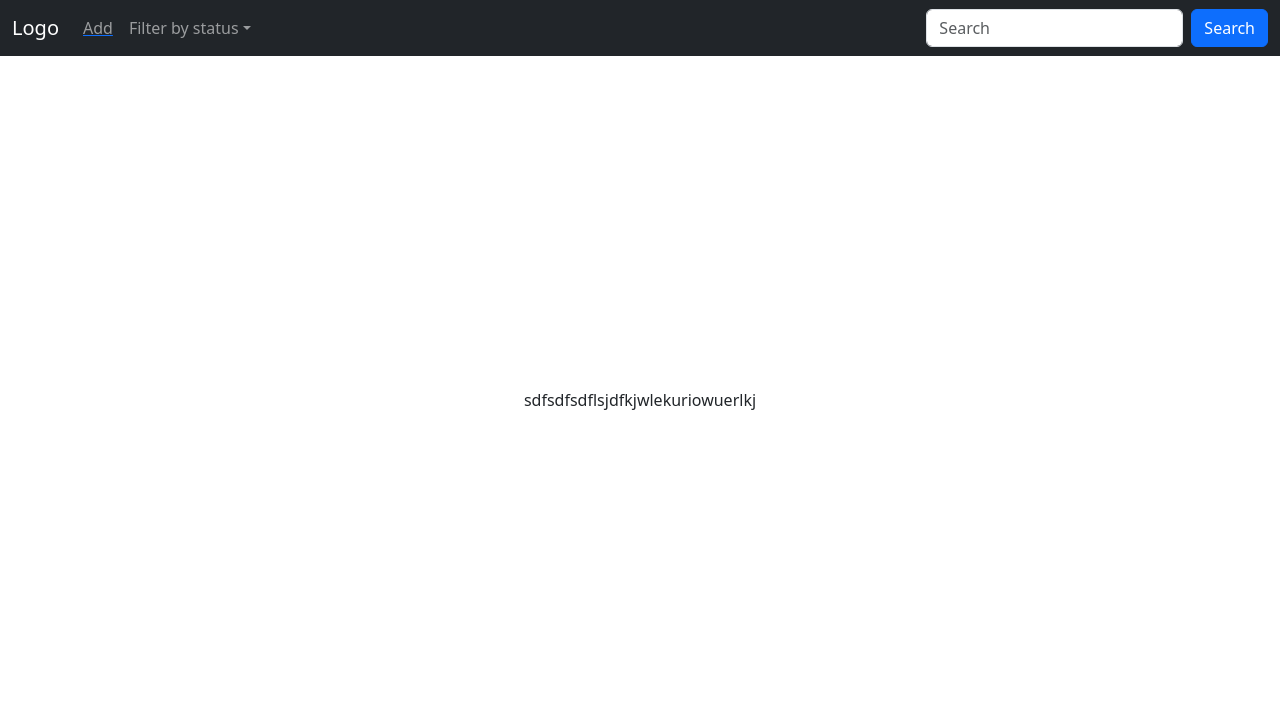
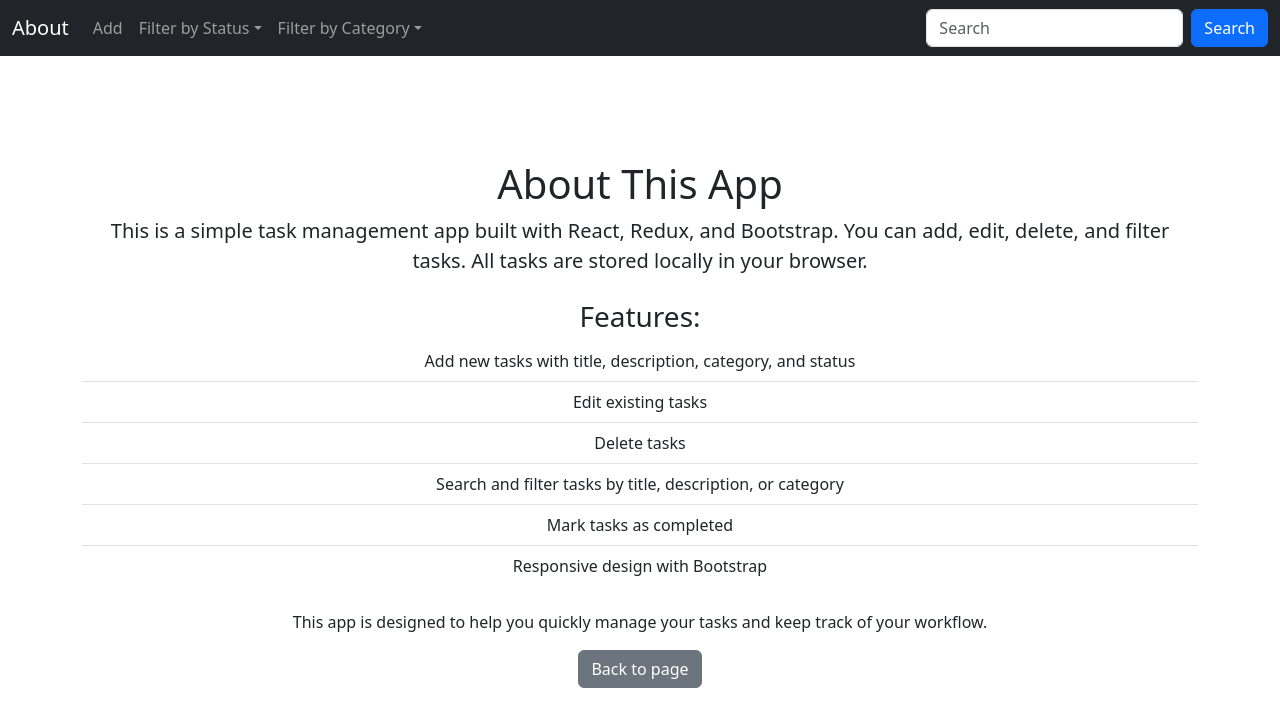
Before and after one commit to swan07222/task-manage, a React (Vite) app: page /about in a window 1280 px wide. Shown: the top 726 px of the page. Built offline with nearby package versions, Linux system fonts and the light colour scheme.

Commit message:
Implement main functionality

```diff
--- a/src/App.jsx
+++ b/src/App.jsx
@@ -1,5 +1,5 @@
 import { useState } from 'react'
-import { BrowserRouter as Router, Route,  Routes} from 'react-router-dom';
+import { BrowserRouter as Router, Route, Routes } from 'react-router-dom';
 import Add from './component/routes/add.jsx'
 import Edit from './component/routes/edit.jsx'
 import About from './component/routes/about.jsx'
@@ -7,23 +7,34 @@ import Navbar from './component/layout/Navbar.jsx'
 import Landing from './component/layout/Landing.jsx'
 import './App.css'
 
-function App()
-{
+function App() {
   const [searchTerm, setSearchTerm] = useState("");
+  const [statusFilter, setStatusFilter] = useState("all");
+  const [categoryFilter, setCategoryFilter] = useState("all");
+
   return (
-    <>
-
-          <Router>
-            <Navbar searchTerm={searchTerm} setSearchTerm={setSearchTerm} />
-            <Routes>
-              <Route path='/' element={<Landing />} />
-              <Route exact path='/add' element={<Add/>} />
-              <Route exact path='/edit/:id' element={<Edit/>} />
-              <Route exact path='/about' element={<About/>} />
-            </Routes>
-          </Router>
-
-    </>
+    <Router>
+      <Navbar
+        searchTerm={searchTerm}
+        setSearchTerm={setSearchTerm}
+        statusFilter={statusFilter}
+        setStatusFilter={setStatusFilter}
+        categoryFilter={categoryFilter}
+        setCategoryFilter={setCategoryFilter}
+      />
+      <Routes>
+        <Route path='/' element={
+          <Landing
+            searchTerm={searchTerm}
+            statusFilter={statusFilter}
+            categoryFilter={categoryFilter}
+          />
+        }/>
+        <Route exact path='/add' element={<Add />} />
+        <Route exact path='/edit/:id' element={<Edit />} />
+        <Route exact path='/about' element={<About />} />
+      </Routes>
+    </Router>
   )
 }
 
--- a/src/component/layout/Landing.jsx
+++ b/src/component/layout/Landing.jsx
@@ -1,14 +1,14 @@
 import React, { useEffect } from "react";
 import { connect } from "react-redux";
-import { showTasks } from "../../actions/taskactions";
+import { showTasks, deleteTask } from "../../actions/taskactions";
 import { useNavigate } from 'react-router-dom';
-import { deleteTask } from '../../actions/taskactions';
 
+const Landing = ({ tasks, dispatch, searchTerm, statusFilter, categoryFilter }) => {
+  useEffect(() => {
+    dispatch(showTasks());
+  }, [dispatch]);
 
-const Landing = ({ tasks, dispatch }) => {
-  useEffect(() => {
-    dispatch(showTasks()); // load tasks on mount
-  }, [dispatch]);
+  const navigate = useNavigate();
 
   const handleDelete = (id) => {
     if (window.confirm('Are you sure you want to delete this task?')) {
@@ -16,36 +16,48 @@ const Landing = ({ tasks, dispatch }) => {
     }
   };
 
-  const navigate = useNavigate();
+  const filteredTasks = (tasks || []).filter(task => {
+    const term = (searchTerm || "").toLowerCase();
+    const status = (statusFilter || "all").toLowerCase();
+    const category = (categoryFilter || "all").toLowerCase();
+
+    const matchesSearch =
+      (task.title || "").toLowerCase().includes(term) ||
+      (task.description || "").toLowerCase().includes(term) ||
+      (task.category || "").toLowerCase().includes(term);
+
+    const matchesStatus =
+      status === "all" ? true : (task.status || "").toLowerCase() === status;
+
+    const matchesCategory =
+      category === "all" ? true : (task.category || "").toLowerCase() === category;
+
+    return matchesSearch && matchesStatus && matchesCategory;
+  });
 
   return (
     <div className="container mt-3">
       <h2>Tasks</h2>
+      {filteredTasks.length === 0 ? (
+        <p>No tasks found.</p>
+      ) : (
         <ul className="list-group">
-            {(tasks || []).map((task, idx) => (
+          {filteredTasks.map((task, idx) => (
             <div key={idx} className="list-group-item mb-4">
               <li className="mb-3"><strong>{task.title}</strong></li>
               <li>
                 {task.description}
-                    {task.status === 'Completed' && (
-                         <span className="badge bg-secondary ms-2 mb-4 text-warning">{task.status}</span>
-                        )}
-                    {task.status !== 'Completed' && (
                 <span className="badge bg-secondary ms-2 mb-4">{task.status}</span>
-                    )}
               </li>
+              <li className="mb-2">{task.category}</li>
               <li>
-
-                    <button className="btn btn-danger me-2 ms-2" onClick={() => navigate(`/edit/${idx}`)}>
-                        Edit
-                    </button>
-                    <button className="btn btn-danger me-2 ms-2" onClick={() => handleDelete(idx)}>
-                        Delete
-                    </button>
+                <button className="btn btn-danger me-2" onClick={() => navigate(`/edit/${idx}`)}>Edit</button>
+                <button className="btn btn-danger me-2" onClick={() => handleDelete(idx)}>Delete</button>
               </li>
             </div>
           ))}
         </ul>
+      )}
     </div>
   );
 };
--- a/src/component/layout/Navbar.jsx
+++ b/src/component/layout/Navbar.jsx
@@ -1,54 +1,66 @@
-import React from 'react';
-import { Link } from 'react-router-dom';
-import PropTypes from 'prop-types';
-import { connect } from "react-redux";
+import React from "react";
+import { Link, useNavigate } from "react-router-dom";
 
-const Navbar = ({ searchTerm, setSearchTerm }) => {
+const Navbar = ({ searchTerm, setSearchTerm, statusFilter, setStatusFilter, categoryFilter, setCategoryFilter }) => {
+  const navigate = useNavigate();
+
   return (
     <nav className="navbar navbar-expand-sm navbar-dark bg-dark fixed-top">
       <div className="container-fluid">
-        {/* Use Link directly, no nested <a> */}
-        <Link className="navbar-brand" to="/about">
-          Logo
-        </Link>
 
-        <button className="navbar-toggler" type="button" data-bs-toggle="collapse" data-bs-target="#mynavbar">
+        <Link className="navbar-brand" to="/about">About</Link>
+
+        <button className="navbar-toggler" type="button">
           <span className="navbar-toggler-icon"></span>
         </button>
 
         <div className="collapse navbar-collapse" id="mynavbar">
           <ul className="navbar-nav me-auto mb-2 mb-sm-0">
 
-            {/* Add task button */}
-            <Link to="/add">
-              <li className="nav-item">
             <button
               type="button"
               className="nav-link btn btn-link"
-                  data-bs-toggle="modal"
-                  data-bs-target="#add"
+              onClick={() => navigate(`/add`)}
             >
               Add
             </button>
-              </li>
-            </Link>
 
-            {/* Dropdown */}
+            {/* Status Filter */}
             <li className="nav-item dropdown">
               <a className="nav-link dropdown-toggle" href="#" role="button" data-bs-toggle="dropdown">
-                Filter by status
+                Filter by Status
               </a>
               <ul className="dropdown-menu">
-                <li><a className="dropdown-item" href="#">Link</a></li>
-                <li><a className="dropdown-item" href="#">Another link</a></li>
-                <li><a className="dropdown-item" href="#">A third link</a></li>
+                <li><button className="dropdown-item" onClick={() => setStatusFilter("all")}>All</button></li>
+                <li><button className="dropdown-item" onClick={() => setStatusFilter("not started")}>Not started</button></li>
+                <li><button className="dropdown-item" onClick={() => setStatusFilter("started")}>Started</button></li>
+                <li><button className="dropdown-item" onClick={() => setStatusFilter("completed")}>Completed</button></li>
+              </ul>
+            </li>
+
+            {/* Category Filter */}
+            <li className="nav-item dropdown">
+              <a className="nav-link dropdown-toggle" href="#" role="button" data-bs-toggle="dropdown">
+                Filter by Category
+              </a>
+              <ul className="dropdown-menu">
+                <li><button className="dropdown-item" onClick={() => setCategoryFilter("all")}>All</button></li>
+                <li><button className="dropdown-item" onClick={() => setCategoryFilter("work")}>Work</button></li>
+                <li><button className="dropdown-item" onClick={() => setCategoryFilter("personal")}>Personal</button></li>
+                <li><button className="dropdown-item" onClick={() => setCategoryFilter("learning")}>Learning</button></li>
               </ul>
             </li>
           </ul>
 
-          {/* Search form */}
+          {/* Search */}
           <form className="d-flex">
-            <input className="form-control me-2" type="text" placeholder="Search" onChange={(e) => setSearchTerm(e.target.value)} />
+            <input
+              className="form-control me-2"
+              type="text"
+              placeholder="Search"
+              value={searchTerm}
+              onChange={(e) => setSearchTerm(e.target.value)}
+            />
             <button className="btn btn-primary" type="button">Search</button>
           </form>
         </div>
@@ -57,13 +69,4 @@ const Navbar = ({ searchTerm, setSearchTerm }) => {
   );
 };
 
-Navbar.propTypes = {
-  logout: PropTypes.func.isRequired,
-  auth: PropTypes.object.isRequired,
-};
-
-const mapStateToProps = (state) => ({
-  auth: state.auth,
-});
-
-export default connect(mapStateToProps)(Navbar);
+export default Navbar;
--- a/src/component/routes/about.jsx
+++ b/src/component/routes/about.jsx
@@ -1,15 +1,44 @@
 import React, { Fragment } from 'react';
 import PropTypes from 'prop-types';
 import { connect } from "react-redux";
+import { Link } from 'react-router-dom';
 import './style.css'
 
 const About = () => {
   return (
-    <div>
-        sdfsdfsdflsjdfkjwlekuriowuerlkj
+    <div className="container mt-5">
+      <h1>About This App</h1>
+      <p className="lead">
+        This is a simple task management app built with React, Redux, and Bootstrap.
+        You can add, edit, delete, and filter tasks. All tasks are stored locally in your browser.
+      </p>
+
+      <h3 className="mt-4">Features:</h3>
+      <ul className="list-group list-group-flush">
+        <li className="list-group-item">Add new tasks with title, description, category, and status</li>
+        <li className="list-group-item">Edit existing tasks</li>
+        <li className="list-group-item">Delete tasks</li>
+        <li className="list-group-item">Search and filter tasks by title, description, or category</li>
+        <li className="list-group-item">Mark tasks as completed</li>
+        <li className="list-group-item">Responsive design with Bootstrap</li>
+      </ul>
+
+      <p className="mt-4">
+        This app is designed to help you quickly manage your tasks and keep track of your workflow.
+      </p>
+      <Link to="/">
+                <button
+                  type="button"
+                  className="btn btn-secondary"
+                  data-bs-dismiss="modal"
+                >
+                  Back to page
+                </button>
+              </Link>
     </div>
   );
 };
+
 
 About.propTypes = {
   logout: PropTypes.func.isRequired,
--- a/src/component/routes/add.jsx
+++ b/src/component/routes/add.jsx
@@ -1,13 +1,13 @@
 import React, { useState } from "react";
 import { connect } from "react-redux";
 import { addTask } from "../../actions/taskactions";
-import { useNavigate } from 'react-router-dom';
+import { Link, useNavigate } from 'react-router-dom';
 
 const Add = ({ dispatch }) => {
   const [formData, setFormData] = useState({
     title: "",
     description: "",
-    category: "",
+    category: "Personal",
     status: "Not started",
   });
 
@@ -34,78 +34,58 @@ const Add = ({ dispatch }) => {
   };
 
   return (
-    <div
-      className="modal fade"
-      id="add"
-      tabIndex="-1"
-      aria-hidden="true"
-    >
-      <div className="modal-dialog">
-        <div className="modal-content">
-          <div className="modal-header">
-            <h5 className="modal-title">Add Task</h5>
-            <button
-              type="button"
-              className="btn-close"
-              data-bs-dismiss="modal"
-              aria-label="Close"
-            ></button>
-          </div>
-          <div className="modal-body">
     <form onSubmit={onSubmit}>
+    <div className="mb-3">
+      <label>Title</label>
       <input
         type="text"
         name="title"
         value={title}
         onChange={onChange}
-                placeholder="Title"
-                className="form-control mb-3"
+        className="form-control"
         required
       />
+    </div>
+    <div className="mb-3">
+      <label>Description</label>
       <textarea
         name="description"
         value={description}
         onChange={onChange}
-                placeholder="Description"
-                className="form-control mb-3"
+        className="form-control"
         rows="4"
         required
       />
-              <input
-                type="text"
+    </div>
+    <select
       name="category"
       value={category}
       onChange={onChange}
-                placeholder="Category"
-                className="form-control mb-3"
+      className="form-select mb-3"
       required
-              />
+    >
+      <option>Personal</option>
+      <option>Work</option>
+      <option>Learning</option>
+    </select>
+
+    <div className="mb-3">
+      <label>Status</label>
       <select
         name="status"
         value={status}
         onChange={onChange}
-                className="form-select mb-3"
+        className="form-select"
         required
       >
-                <option>Not started</option>
+        <option>No started</option>
         <option>Started</option>
         <option>Completed</option>
       </select>
-              <button type="submit" className="btn btn-danger me-2">
-                Add
-              </button>
-              <button
-                type="button"
-                className="btn btn-secondary"
-                data-bs-dismiss="modal"
-              >
-                Close
-              </button>
+    </div>
+    <button type="submit" className="btn btn-primary me-2">Save</button>
+    <button type="button" className="btn btn-secondary" onClick={() => navigate('/')}>Cancel</button>
   </form>
-          </div>
-        </div>
-      </div>
-    </div>
   );
 };
 
--- a/src/component/routes/edit.jsx
+++ b/src/component/routes/edit.jsx
@@ -12,7 +12,7 @@ const Edit = ({ tasks, dispatch }) => {
   const [formData, setFormData] = useState({
     title: '',
     description: '',
-    category: '',
+    category: 'Personal',
     status: 'No started',
   });
 
@@ -68,17 +68,18 @@ const Edit = ({ tasks, dispatch }) => {
           required
         />
       </div>
-      <div className="mb-3">
-        <label>Category</label>
-        <input
-          type="text"
-          name="category"
-          value={category}
-          onChange={onChange}
-          className="form-control"
-          required
-        />
-      </div>
+      <select
+        name="category"
+        value={category}
+        onChange={onChange}
+        className="form-select mb-3"
+        required
+      >
+        <option>Personal</option>
+        <option>Work</option>
+        <option>Learning</option>
+      </select>
+
       <div className="mb-3">
         <label>Status</label>
         <select
```
Also changed, not shown: src/component/taskList/taskList.jsx (added, +32 -0 lines). Lines whose indentation alone changed are shown as unchanged.
